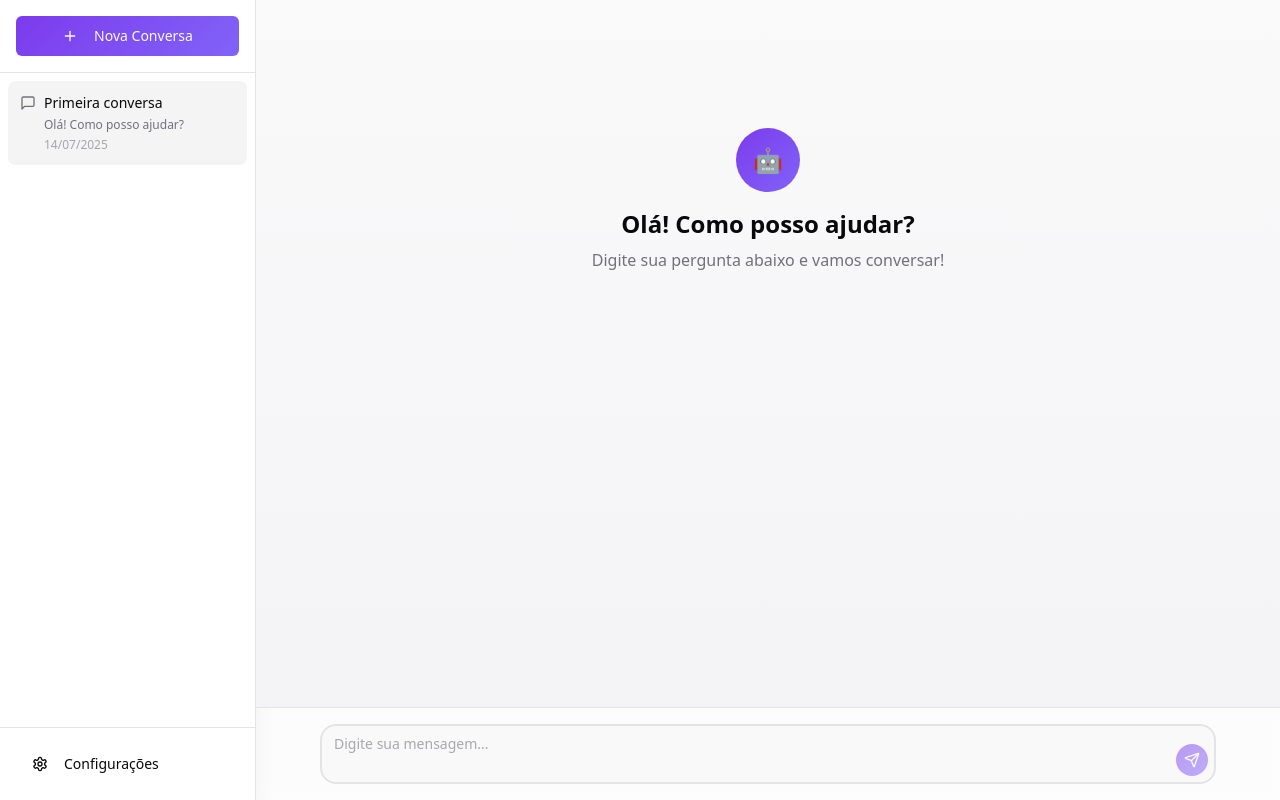
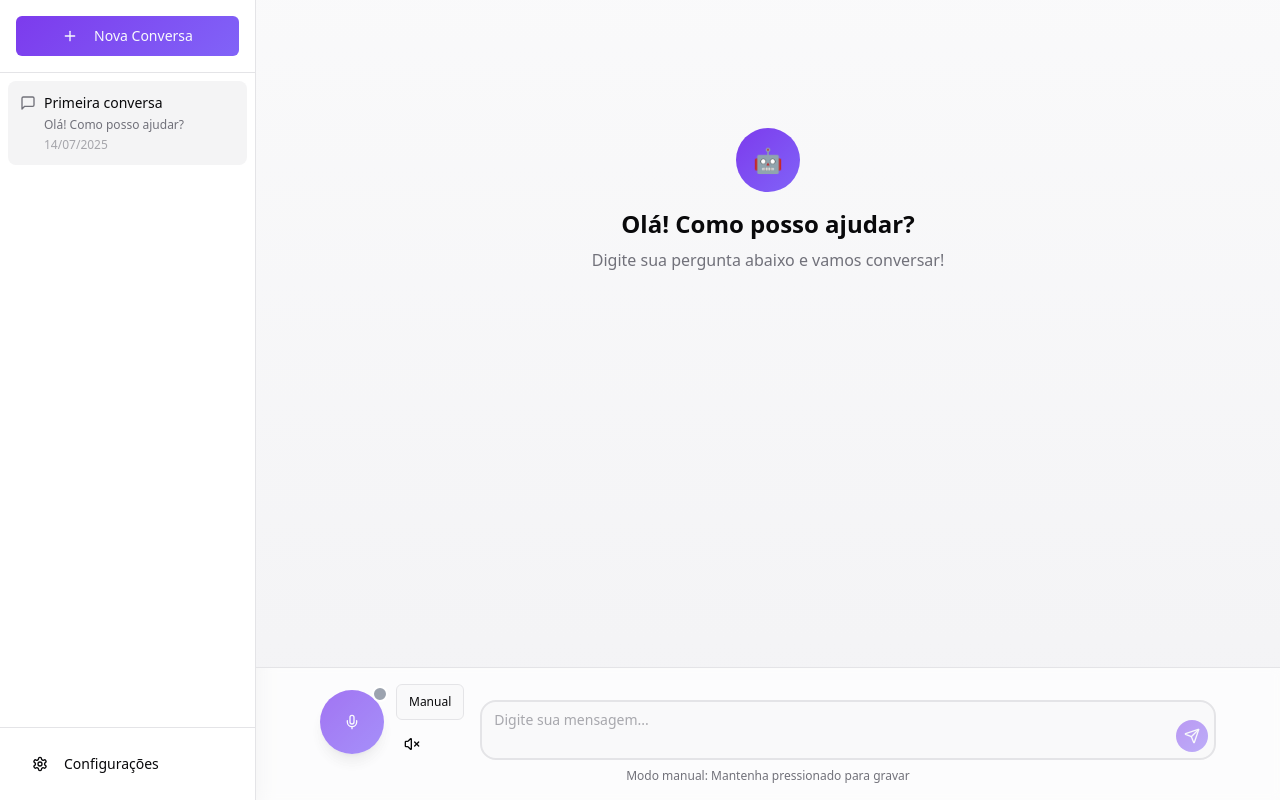
Before and after one commit to a86r3/chatty-gpt-circles, a React (Vite) app: page / in a window 1280 px wide. Built offline with nearby package versions, Linux system fonts and the light colour scheme.

Commit message:
Add audio chat functionality
Implement audio chat with ChatGPT, triggered by a button click, as shown in the provided image.

```diff
--- a/src/components/chat/ChatInput.tsx
+++ b/src/components/chat/ChatInput.tsx
@@ -3,6 +3,7 @@ import { Button } from "@/components/ui/button";
 import { Textarea } from "@/components/ui/textarea";
 import { Send, Loader2 } from "lucide-react";
 import { cn } from "@/lib/utils";
+import VoiceChatButton from "./VoiceChatButton";
 
 interface ChatInputProps {
   onSendMessage: (message: string) => void;
@@ -16,6 +17,7 @@ const ChatInput = ({
   placeholder = "Digite sua mensagem..."
 }: ChatInputProps) => {
   const [message, setMessage] = useState("");
+  const [isAutoMode, setIsAutoMode] = useState(false);
 
   const handleSend = () => {
     const trimmedMessage = message.trim();
@@ -32,9 +34,25 @@ const ChatInput = ({
     }
   };
 
+  const handleVoiceTranscription = (transcription: string) => {
+    setMessage(prev => prev + " " + transcription);
+  };
+
+  const toggleAutoMode = () => {
+    setIsAutoMode(prev => !prev);
+  };
+
   return (
     <div className="p-4 border-t bg-chat-sidebar/50 backdrop-blur-sm">
-      <div className="flex gap-2 items-end max-w-4xl mx-auto">
+      <div className="flex gap-4 items-end max-w-4xl mx-auto">
+        {/* Botão de voz */}
+        <VoiceChatButton
+          onTranscription={handleVoiceTranscription}
+          disabled={disabled}
+          isAutoMode={isAutoMode}
+          onToggleAutoMode={toggleAutoMode}
+        />
+
         <div className="flex-1 relative">
           <Textarea
             value={message}
@@ -67,6 +85,16 @@ const ChatInput = ({
           </Button>
         </div>
       </div>
+
+      {/* Instruções de uso */}
+      <div className="text-center mt-2">
+        <p className="text-xs text-muted-foreground">
+          {isAutoMode
+            ? "Modo automático: Clique para iniciar/parar gravação"
+            : "Modo manual: Mantenha pressionado para gravar"
+          }
+        </p>
+      </div>
     </div>
   );
 };
--- /dev/null
+++ b/src/components/chat/VoiceChatButton.tsx
@@ -0,0 +1,298 @@
+import { useState, useRef, useCallback, useEffect } from "react";
+import { Button } from "@/components/ui/button";
+import { Mic, MicOff, Volume2, VolumeX, Settings } from "lucide-react";
+import { cn } from "@/lib/utils";
+import { useToast } from "@/hooks/use-toast";
+
+interface VoiceChatButtonProps {
+  onTranscription?: (text: string) => void;
+  disabled?: boolean;
+  isAutoMode?: boolean;
+  onToggleAutoMode?: () => void;
+}
+
+const VoiceChatButton = ({
+  onTranscription,
+  disabled = false,
+  isAutoMode = false,
+  onToggleAutoMode
+}: VoiceChatButtonProps) => {
+  const [isRecording, setIsRecording] = useState(false);
+  const [isConnected, setIsConnected] = useState(false);
+  const [isSpeaking, setIsSpeaking] = useState(false);
+  const { toast } = useToast();
+
+  const mediaRecorderRef = useRef<MediaRecorder | null>(null);
+  const audioChunksRef = useRef<Blob[]>([]);
+  const wsRef = useRef<WebSocket | null>(null);
+  const audioContextRef = useRef<AudioContext | null>(null);
+
+  const OPENAI_API_KEY = "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";
+
+  const connectToOpenAI = useCallback(async () => {
+    try {
+      const ws = new WebSocket("wss://api.openai.com/v1/realtime?model=gpt-4o-realtime-preview-2024-10-01", [
+        "realtime",
+        `Bearer.${OPENAI_API_KEY}`
+      ]);
+
+      ws.onopen = () => {
+        console.log("Conectado ao OpenAI Realtime API");
+        setIsConnected(true);
+
+        // Configurar sessão
+        ws.send(JSON.stringify({
+          type: "session.update",
+          session: {
+            modalities: ["text", "audio"],
+            instructions: "Você é um assistente útil que conversa em português brasileiro. Seja natural e amigável.",
+            voice: "alloy",
+            input_audio_format: "pcm16",
+            output_audio_format: "pcm16",
+            turn_detection: isAutoMode ? {
+              type: "server_vad",
+              threshold: 0.5,
+              prefix_padding_ms: 300,
+              silence_duration_ms: 200
+            } : null
+          }
+        }));
+      };
+
+      ws.onmessage = (event) => {
+        const data = JSON.parse(event.data);
+        console.log("Mensagem recebida:", data.type);
+
+        switch (data.type) {
+          case "conversation.item.input_audio_transcription.completed":
+            if (data.transcript && onTranscription) {
+              onTranscription(data.transcript);
+            }
+            break;
+          case "response.audio.delta":
+            if (data.delta) {
+              playAudioDelta(data.delta);
+            }
+            break;
+          case "response.done":
+            setIsSpeaking(false);
+            break;
+        }
+      };
+
+      ws.onerror = (error) => {
+        console.error("Erro WebSocket:", error);
+        toast({
+          title: "Erro de conexão",
+          description: "Não foi possível conectar ao OpenAI Realtime API",
+          variant: "destructive"
+        });
+      };
+
+      ws.onclose = () => {
+        setIsConnected(false);
+        setIsRecording(false);
+      };
+
+      wsRef.current = ws;
+    } catch (error) {
+      console.error("Erro ao conectar:", error);
+      toast({
+        title: "Erro",
+        description: "Falha ao conectar com o serviço de voz",
+        variant: "destructive"
+      });
+    }
+  }, [isAutoMode, onTranscription, toast]);
+
+  const playAudioDelta = useCallback(async (delta: string) => {
+    try {
+      if (!audioContextRef.current) {
+        audioContextRef.current = new AudioContext();
+      }
+
+      const audioData = Uint8Array.from(atob(delta), c => c.charCodeAt(0));
+      const audioBuffer = await audioContextRef.current.decodeAudioData(audioData.buffer);
+
+      const source = audioContextRef.current.createBufferSource();
+      source.buffer = audioBuffer;
+      source.connect(audioContextRef.current.destination);
+      source.start();
+
+      setIsSpeaking(true);
+    } catch (error) {
+      console.error("Erro ao reproduzir áudio:", error);
+    }
+  }, []);
+
+  const startRecording = useCallback(async () => {
+    try {
+      const stream = await navigator.mediaDevices.getUserMedia({
+        audio: {
+          sampleRate: 24000,
+          channelCount: 1,
+          sampleSize: 16
+        }
+      });
+
+      if (!audioContextRef.current) {
+        audioContextRef.current = new AudioContext({ sampleRate: 24000 });
+      }
+
+      const mediaRecorder = new MediaRecorder(stream, {
+        mimeType: 'audio/webm;codecs=opus'
+      });
+
+      mediaRecorderRef.current = mediaRecorder;
+      audioChunksRef.current = [];
+
+      mediaRecorder.ondataavailable = (event) => {
+        if (event.data.size > 0) {
+          audioChunksRef.current.push(event.data);
+
+          // Enviar áudio em tempo real para OpenAI
+          if (wsRef.current && wsRef.current.readyState === WebSocket.OPEN) {
+            const reader = new FileReader();
+            reader.onload = () => {
+              const arrayBuffer = reader.result as ArrayBuffer;
+              const base64 = btoa(String.fromCharCode(...new Uint8Array(arrayBuffer)));
+
+              wsRef.current?.send(JSON.stringify({
+                type: "input_audio_buffer.append",
+                audio: base64
+              }));
+            };
+            reader.readAsArrayBuffer(event.data);
+          }
+        }
+      };
+
+      mediaRecorder.onstop = () => {
+        stream.getTracks().forEach(track => track.stop());
+
+        if (wsRef.current && wsRef.current.readyState === WebSocket.OPEN) {
+          wsRef.current.send(JSON.stringify({
+            type: "input_audio_buffer.commit"
+          }));
+        }
+      };
+
+      mediaRecorder.start(100); // Capturar dados a cada 100ms
+      setIsRecording(true);
+    } catch (error) {
+      console.error("Erro ao iniciar gravação:", error);
+      toast({
+        title: "Erro de microfone",
+        description: "Não foi possível acessar o microfone",
+        variant: "destructive"
+      });
+    }
+  }, [toast]);
+
+  const stopRecording = useCallback(() => {
+    if (mediaRecorderRef.current && isRecording) {
+      mediaRecorderRef.current.stop();
+      setIsRecording(false);
+    }
+  }, [isRecording]);
+
+  const handleButtonPress = useCallback(() => {
+    if (!isConnected) {
+      connectToOpenAI();
+      return;
+    }
+
+    if (isAutoMode) {
+      // Modo automático - alternar conexão
+      if (isRecording) {
+        stopRecording();
+      } else {
+        startRecording();
+      }
+    } else {
+      // Modo manual - press and hold
+      startRecording();
+    }
+  }, [isConnected, isAutoMode, isRecording, connectToOpenAI, startRecording, stopRecording]);
+
+  const handleButtonRelease = useCallback(() => {
+    if (!isAutoMode && isRecording) {
+      stopRecording();
+    }
+  }, [isAutoMode, isRecording, stopRecording]);
+
+  useEffect(() => {
+    return () => {
+      if (wsRef.current) {
+        wsRef.current.close();
+      }
+      if (audioContextRef.current) {
+        audioContextRef.current.close();
+      }
+    };
+  }, []);
+
+  return (
+    <div className="flex items-center gap-3">
+      {/* Botão principal de voz */}
+      <div className="relative">
+        <Button
+          onMouseDown={handleButtonPress}
+          onMouseUp={handleButtonRelease}
+          onTouchStart={handleButtonPress}
+          onTouchEnd={handleButtonRelease}
+          disabled={disabled}
+          className={cn(
+            "h-16 w-16 rounded-full transition-all duration-200 shadow-lg",
+            isRecording
+              ? "bg-red-500 hover:bg-red-600 scale-110 animate-pulse"
+              : "bg-gradient-primary hover:scale-105",
+            isSpeaking && "ring-4 ring-blue-300 ring-opacity-75",
+            !isConnected && "opacity-70"
+          )}
+        >
+          {isRecording ? (
+            <MicOff className="h-6 w-6" />
+          ) : (
+            <Mic className="h-6 w-6" />
+          )}
+        </Button>
+
+        {/* Indicador de status */}
+        <div className={cn(
+          "absolute -top-1 -right-1 h-4 w-4 rounded-full border-2 border-white",
+          isConnected ? "bg-green-500" : "bg-gray-400"
+        )} />
+      </div>
+
+      {/* Controles adicionais */}
+      <div className="flex flex-col gap-2">
+        <Button
+          variant="outline"
+          size="sm"
+          onClick={onToggleAutoMode}
+          className={cn(
+            "text-xs",
+            isAutoMode && "bg-primary text-primary-foreground"
+          )}
+        >
+          {isAutoMode ? "Auto" : "Manual"}
+        </Button>
+
+        <Button
+          variant="ghost"
+          size="sm"
+          className="h-8 w-8 p-0"
+        >
+          {isSpeaking ? (
+            <Volume2 className="h-4 w-4" />
+          ) : (
+            <VolumeX className="h-4 w-4" />
+          )}
+        </Button>
+      </div>
+    </div>
+  );
+};
+
+export default VoiceChatButton;
```
